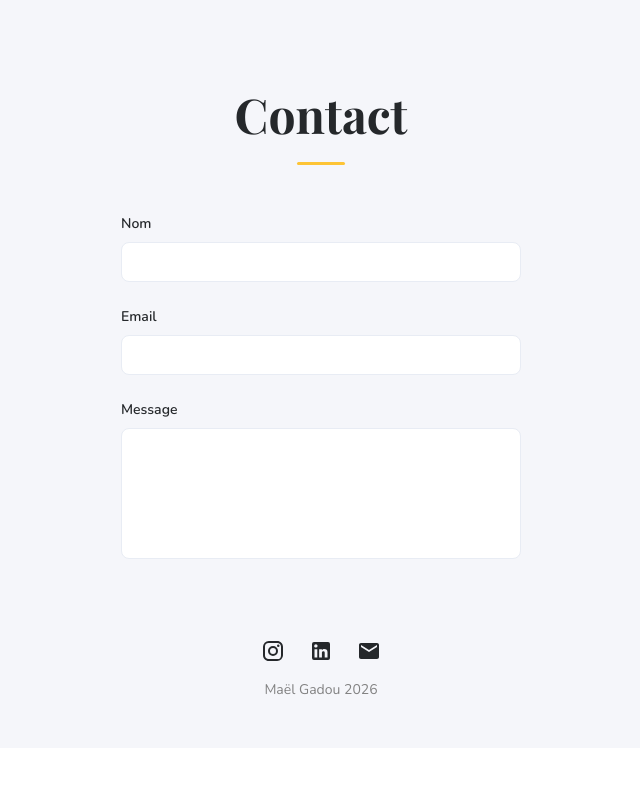
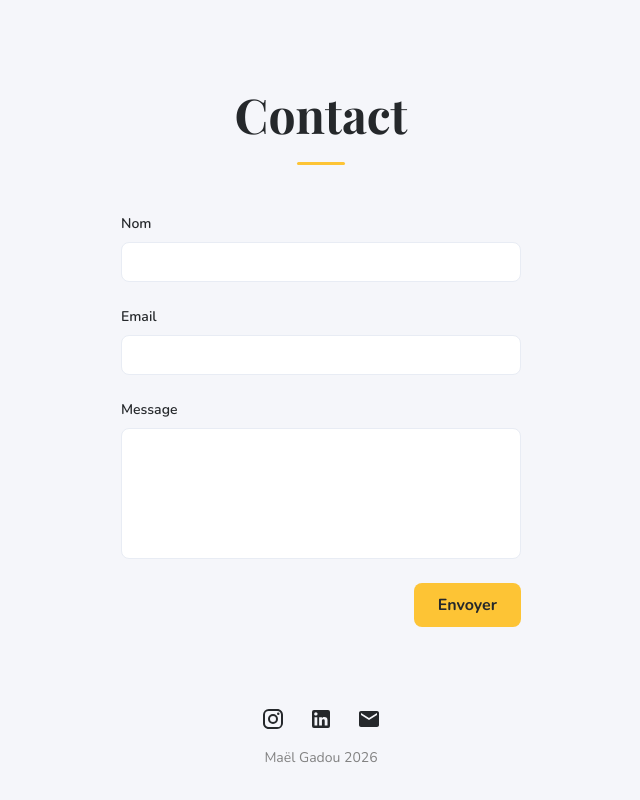
Before and after one commit to Lesgad/Portefolio, a React (Vite) app: page / in a window 1280 px wide. Shown: the part 1624-2424 px from the top of the page, without its empty margins (319-959 px from the left). Before the commit the page ends 2372 px from the top, so only its background shows below. Built offline with nearby package versions, Linux system fonts and the light colour scheme.

Commit message:
Ajout du bouton envoyer

```diff
--- a/src/components/Contact.jsx
+++ b/src/components/Contact.jsx
@@ -123,6 +123,26 @@ export default function Contact() {
           />
         </div>
 
+        {/* Bouton Envoyer */}
+        <div style={{ display: 'flex', justifyContent: 'flex-end' }}>
+          <button
+            type="submit"
+            style={{
+              backgroundColor: '#FDC435',
+              borderRadius: '8px',
+              padding: '10px 24px',
+              fontFamily: 'Nunito, sans-serif',
+              fontWeight: 700,
+              fontSize: '16px',
+              color: '#25282B',
+              border: 'none',
+              cursor: 'pointer',
+            }}
+          >
+            Envoyer
+          </button>
+        </div>
+
       </form>
 
       {/* Réseaux + copyright */}
```
